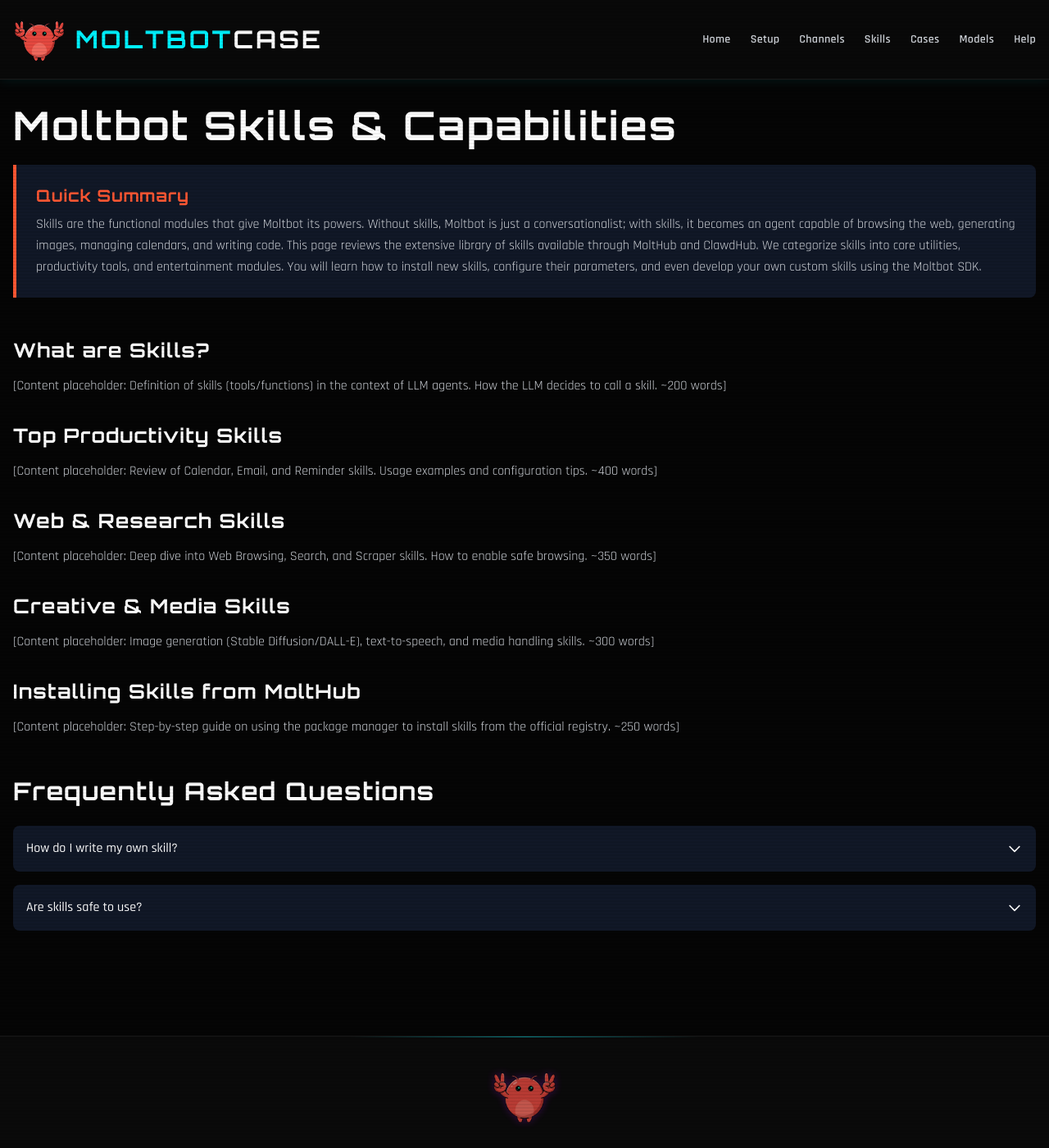
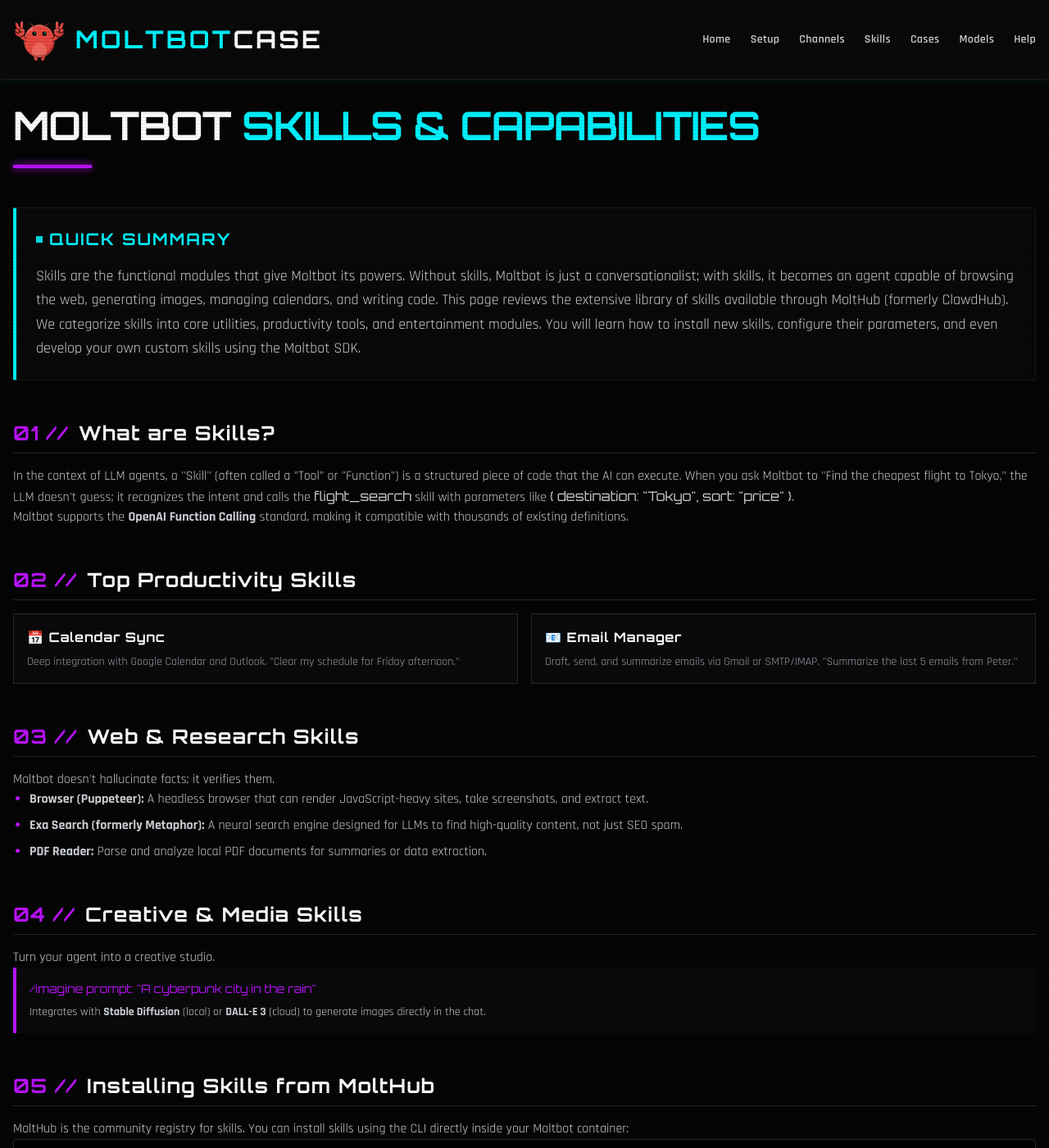
Before and after one commit to suikusales-hub/moltbot, a Jekyll site: the page built from skills/index.html, in a window 1280 px wide and 1400 px high. Shown: the whole window at 82% size. Built offline with Jekyll 4.4.1, drawn with Linux system fonts in a browser that asks for light colours; nearby versions of some CDN libraries; some of the changed text lies outside the part shown.

Commit message:
Add files via upload

```diff
--- a/skills/index.html
+++ b/skills/index.html
@@ -1,73 +1,116 @@
 ---
 layout: default
 seo_title: Moltbot Skills Library - MoltHub & ClawdHub Reviews
-seo_description: Explore the best skills for Moltbot from MoltHub and ClawdHub. Extend your bot's capabilities.
+seo_description: Supercharge your AI agent with Skills. Explore the MoltHub marketplace for tools ranging from web browsing to code execution.
 ---
 
-<h1 class="text-4xl md:text-5xl font-bold text-white mb-6">Moltbot Skills & Capabilities</h1>
+<div class="relative mb-12">
+  <h1 class="text-4xl md:text-5xl font-bold text-white mb-6 tracking-tight uppercase glitch-hover">
+    Moltbot <span class="text-brand-cyan">Skills & Capabilities</span>
+  </h1>
+  <div class="h-1 w-24 bg-brand-pink shadow-[0_0_10px_#bc13fe]"></div>
+</div>
 
-<div class="bg-gray-900 border-l-4 border-[#FF5733] p-6 mb-12 rounded-r-lg">
-  <h2 class="text-xl font-semibold text-[#FF5733] mb-2">Quick Summary</h2>
-  <p class="text-gray-300 leading-relaxed">
+<div class="cyber-card p-6 mb-12 rounded-sm border-l-4 border-l-brand-cyan">
+  <h2 class="text-xl font-bold text-brand-cyan mb-4 uppercase tracking-widest flex items-center">
+    <span class="w-2 h-2 bg-brand-cyan mr-2 animate-pulse"></span>
+    Quick Summary
+  </h2>
+  <p class="text-gray-300 leading-relaxed font-sans text-lg">
     Skills are the functional modules that give Moltbot its powers. Without skills, Moltbot is just a conversationalist;
     with skills, it becomes an agent capable of browsing the web, generating images, managing calendars, and writing code.
-    This page reviews the extensive library of skills available through MoltHub and ClawdHub.
+    This page reviews the extensive library of skills available through MoltHub (formerly ClawdHub).
     We categorize skills into core utilities, productivity tools, and entertainment modules.
     You will learn how to install new skills, configure their parameters, and even develop your own custom skills using the Moltbot SDK.
   </p>
 </div>
 
 <article class="prose prose-invert prose-lg max-w-none mb-12 text-gray-300">
-  <h2 class="text-2xl font-bold text-white mt-8 mb-4">What are Skills?</h2>
+  <h2 class="text-2xl font-bold text-white mt-8 mb-4 border-b border-gray-800 pb-2 flex items-center">
+    <span class="text-brand-pink mr-3">01 //</span> What are Skills?
+  </h2>
   <p>
-    [Content placeholder: Definition of skills (tools/functions) in the context of LLM agents. How the LLM decides to call a skill. ~200 words]
+    In the context of LLM agents, a "Skill" (often called a "Tool" or "Function") is a structured piece of code that the AI can execute. When you ask Moltbot to "Find the cheapest flight to Tokyo," the LLM doesn't guess; it recognizes the intent and calls the <code>flight_search</code> skill with parameters like <code>{ destination: "Tokyo", sort: "price" }</code>.
+  </p>
+  <p>
+    Moltbot supports the <strong>OpenAI Function Calling</strong> standard, making it compatible with thousands of existing definitions.
   </p>
 
-  <h2 class="text-2xl font-bold text-white mt-8 mb-4">Top Productivity Skills</h2>
+  <h2 class="text-2xl font-bold text-white mt-12 mb-4 border-b border-gray-800 pb-2 flex items-center">
+    <span class="text-brand-pink mr-3">02 //</span> Top Productivity Skills
+  </h2>
+  <div class="grid grid-cols-1 md:grid-cols-2 gap-4 not-prose mb-6">
+    <div class="bg-brand-black p-4 border border-gray-800 hover:border-brand-cyan transition-colors">
+      <h3 class="font-bold text-white mb-2">📅 Calendar Sync</h3>
+      <p class="text-sm text-gray-400">Deep integration with Google Calendar and Outlook. "Clear my schedule for Friday afternoon."</p>
+    </div>
+    <div class="bg-brand-black p-4 border border-gray-800 hover:border-brand-cyan transition-colors">
+      <h3 class="font-bold text-white mb-2">📧 Email Manager</h3>
+      <p class="text-sm text-gray-400">Draft, send, and summarize emails via Gmail or SMTP/IMAP. "Summarize the last 5 emails from Peter."</p>
+    </div>
+  </div>
+
+  <h2 class="text-2xl font-bold text-white mt-12 mb-4 border-b border-gray-800 pb-2 flex items-center">
+    <span class="text-brand-pink mr-3">03 //</span> Web & Research Skills
+  </h2>
   <p>
-    [Content placeholder: Review of Calendar, Email, and Reminder skills. Usage examples and configuration tips. ~400 words]
+    Moltbot doesn't hallucinate facts; it verifies them.
   </p>
+  <ul class="list-disc pl-5 space-y-2 marker:text-brand-pink">
+    <li><strong>Browser (Puppeteer):</strong> A headless browser that can render JavaScript-heavy sites, take screenshots, and extract text.</li>
+    <li><strong>Exa Search (formerly Metaphor):</strong> A neural search engine designed for LLMs to find high-quality content, not just SEO spam.</li>
+    <li><strong>PDF Reader:</strong> Parse and analyze local PDF documents for summaries or data extraction.</li>
+  </ul>
 
-  <h2 class="text-2xl font-bold text-white mt-8 mb-4">Web & Research Skills</h2>
+  <h2 class="text-2xl font-bold text-white mt-12 mb-4 border-b border-gray-800 pb-2 flex items-center">
+    <span class="text-brand-pink mr-3">04 //</span> Creative & Media Skills
+  </h2>
   <p>
-    [Content placeholder: Deep dive into Web Browsing, Search, and Scraper skills. How to enable safe browsing. ~350 words]
+    Turn your agent into a creative studio.
   </p>
+  <div class="bg-brand-black p-4 border-l-4 border-brand-pink rounded-r">
+    <code class="text-brand-pink text-sm block mb-2">/imagine prompt: "A cyberpunk city in the rain"</code>
+    <p class="text-sm text-gray-300">
+      Integrates with <strong>Stable Diffusion</strong> (local) or <strong>DALL-E 3</strong> (cloud) to generate images directly in the chat.
+    </p>
+  </div>
 
-  <h2 class="text-2xl font-bold text-white mt-8 mb-4">Creative & Media Skills</h2>
+  <h2 class="text-2xl font-bold text-white mt-12 mb-4 border-b border-gray-800 pb-2 flex items-center">
+    <span class="text-brand-pink mr-3">05 //</span> Installing Skills from MoltHub
+  </h2>
   <p>
-    [Content placeholder: Image generation (Stable Diffusion/DALL-E), text-to-speech, and media handling skills. ~300 words]
+    MoltHub is the community registry for skills. You can install skills using the CLI directly inside your Moltbot container:
   </p>
-
-  <h2 class="text-2xl font-bold text-white mt-8 mb-4">Installing Skills from MoltHub</h2>
-  <p>
-    [Content placeholder: Step-by-step guide on using the package manager to install skills from the official registry. ~250 words]
-  </p>
+  <div class="bg-black p-4 rounded border border-gray-800 font-mono text-xs md:text-sm">
+    <span class="text-green-400">moltbot skill install github-ops</span><br>
+    <span class="text-green-400">moltbot skill install linear-integration</span>
+  </div>
 </article>
 
 <section class="mb-12">
-  <h2 class="text-3xl font-bold text-white mb-6">Frequently Asked Questions</h2>
+  <h2 class="text-3xl font-bold text-white mb-6 uppercase tracking-wider"><span class="text-brand-pink">///</span> FAQ</h2>
   <div class="space-y-4">
-    <details class="group bg-gray-900 rounded-lg p-4 cursor-pointer">
-      <summary class="flex justify-between items-center font-medium text-white group-hover:text-[#FF5733] transition-colors">
-        <span>How do I write my own skill?</span>
-        <span class="transform group-open:rotate-180 transition-transform">
+    <details class="group bg-brand-black border border-gray-800 p-4 cursor-pointer hover:border-brand-cyan transition-all duration-300">
+      <summary class="flex justify-between items-center font-medium text-white group-hover:text-brand-cyan transition-colors">
+        <span class="font-mono">01 // How do I write my own skill?</span>
+        <span class="transform group-open:rotate-180 transition-transform text-brand-cyan">
           <svg class="w-5 h-5" fill="none" stroke="currentColor" viewBox="0 0 24 24"><path stroke-linecap="round" stroke-linejoin="round" stroke-width="2" d="M19 9l-7 7-7-7"></path></svg>
         </span>
       </summary>
-      <div class="mt-4 text-gray-400">
-        Skills are written in TypeScript/JavaScript. You define the function schema for the LLM and the implementation logic. Check the developer docs for the SDK.
+      <div class="mt-4 text-gray-400 pl-4 border-l-2 border-brand-cyan/30">
+        Skills are written in TypeScript/JavaScript. You simply define the Zod schema for the arguments and an asynchronous function for the logic. Our SDK handles the JSON-RPC communication with the LLM.
       </div>
     </details>
 
-    <details class="group bg-gray-900 rounded-lg p-4 cursor-pointer">
-      <summary class="flex justify-between items-center font-medium text-white group-hover:text-[#FF5733] transition-colors">
-        <span>Are skills safe to use?</span>
-        <span class="transform group-open:rotate-180 transition-transform">
+    <details class="group bg-brand-black border border-gray-800 p-4 cursor-pointer hover:border-brand-cyan transition-all duration-300">
+      <summary class="flex justify-between items-center font-medium text-white group-hover:text-brand-cyan transition-colors">
+        <span class="font-mono">02 // Are skills safe to use?</span>
+        <span class="transform group-open:rotate-180 transition-transform text-brand-cyan">
           <svg class="w-5 h-5" fill="none" stroke="currentColor" viewBox="0 0 24 24"><path stroke-linecap="round" stroke-linejoin="round" stroke-width="2" d="M19 9l-7 7-7-7"></path></svg>
         </span>
       </summary>
-      <div class="mt-4 text-gray-400">
-        Official skills on MoltHub are vetted, but you should always review the code of 3rd party skills before installing them on your server.
+      <div class="mt-4 text-gray-400 pl-4 border-l-2 border-brand-cyan/30">
+        Official skills on MoltHub (marked with a blue badge) are audited by the core team. For third-party skills, we recommend reviewing the source code, as skills run with the same privileges as the Moltbot process itself.
       </div>
     </details>
   </div>
```
